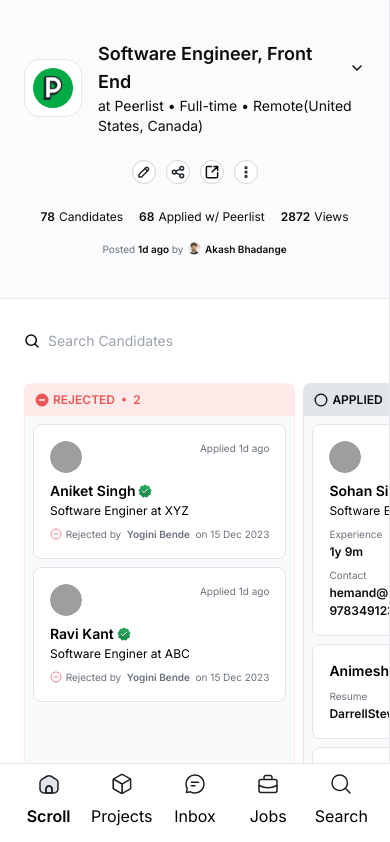
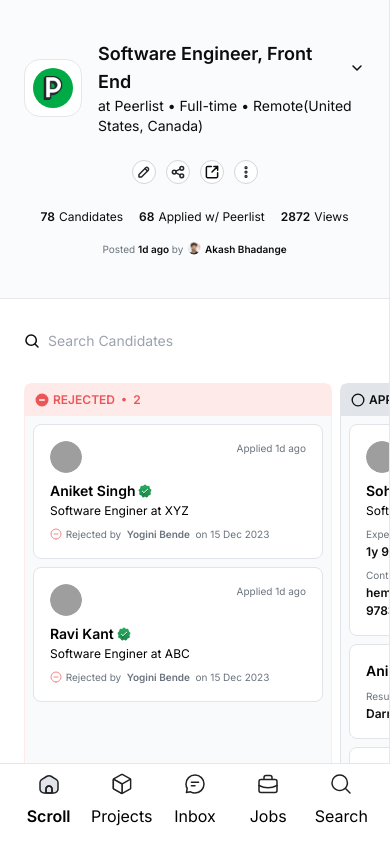
Before and after one commit to xanxit/dnd, a Next.js app: page / in a window 390 px wide. Shown: the top 842 px of the page. Built offline with nearby package versions, Linux system fonts and the light colour scheme; grey boxes are pictures that could not be loaded.

Commit message:
chore: mobile responsiveness on empty state

```diff
--- a/app/components/ListBase.jsx
+++ b/app/components/ListBase.jsx
@@ -8,7 +8,7 @@
     <Droppable droppableId={String(props?.id)}>
       {(provided) => (
         <div
-          className={`w-[308px] 2xl:w-full bg-gray-50 rounded-lg min-h-max mb-20 border`}
+          className={`min-w-[308px] 2xl:w-full bg-gray-50 rounded-lg min-h-max mb-20 border`}
           {...provided.droppableProps}
           ref={provided.innerRef}
           style={{ borderColor: `${props?.headerColor}` }}
```
